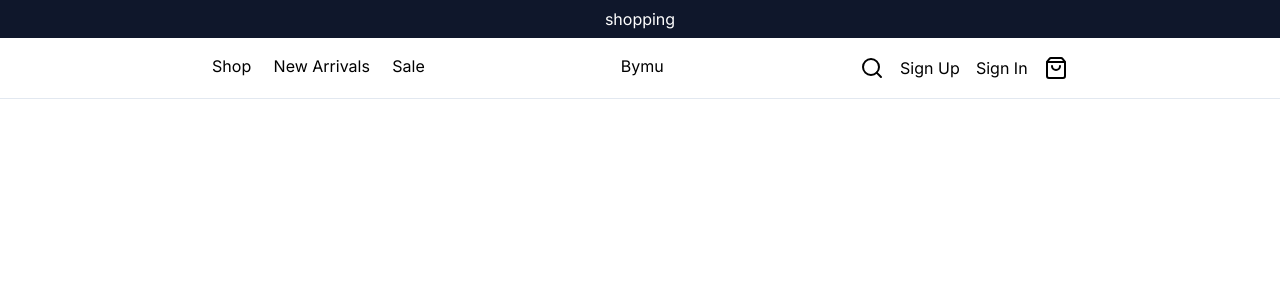
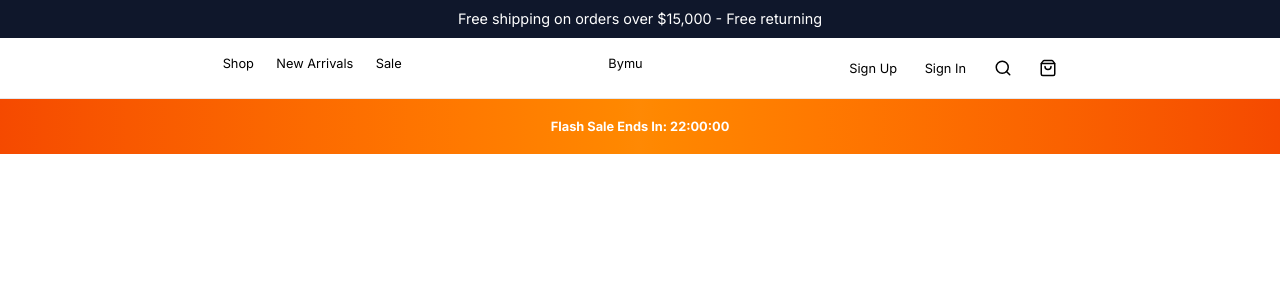
Before and after one commit to GuillermoTD/bymu-frontend, a Next.js app: page / in a window 1280 px wide. Shown: the top 300 px of the page. Built offline with nearby package versions, Linux system fonts and the light colour scheme.

Commit message:
Se termina de crear el header

```diff
--- a/app/components/header/Header.tsx
+++ b/app/components/header/Header.tsx
@@ -4,7 +4,9 @@ import './HeaderStyles.css'
 const Header = ()=>{
     return(
         <div className="Header">
-            <div className="Header_Announce paddingGeneral">shopping</div>
+            <div className="Header_Announce1 paddingGeneral">
+                Free shipping on orders over $15,000 - Free returning
+            </div>
             <div className="Header_Navbar paddingGeneral">
                 <div className="Header_Navbar__Links">
                     <a href="#">Shop</a>
@@ -14,13 +16,16 @@ const Header = ()=>{
                 <div className="Header_Navbar__Logo text-bold">Bymu</div>
 
                 <div className="Header_Navbar__Options">
-                    <Search className='cursor-pointer'/>
                     <a href="#">Sign Up</a>
                     <a href="#">Sign In</a>
+                    <Search size={18} className='cursor-pointer'/>
                     <div className="badge cursor-pointer">
-                        <ShoppingBag />
+                    <ShoppingBag size={18} className='cursor-pointer'/>
                     </div>
                 </div>
+            </div>
+            <div className="Header_Announce2 paddingGeneral">
+                Flash Sale Ends In: 22:00:00
             </div>
         </div>
     )
--- a/app/components/header/HeaderStyles.css
+++ b/app/components/header/HeaderStyles.css
@@ -1,10 +1,14 @@
 @import "tailwindcss";
 
 .Header{
-    @apply flex flex-col items-center w-full justify-center;
+    @apply flex flex-col items-center w-full justify-center text-[0.8rem];
 
-    .Header_Announce{
-        @apply bg-slate-900 w-full text-white h-[2.4rem] flex items-center justify-center;
+    svg{
+        @apply text-[0.5rem] ;
+    }
+    .Header_Announce1{
+        @apply bg-slate-900 w-full text-white h-[2.4rem] flex
+                items-center justify-center text-[0.9rem];
     }
 
     .Header_Navbar{
@@ -18,4 +22,9 @@
             @apply flex w-[13rem] justify-between items-center;
         }
     }
+
+    .Header_Announce2{
+        @apply w-full h-[3.4rem] flex items-center bg-orange-600 text-white
+                font-bold justify-center bg-gradient-to-r from-orange-600 via-orange-400 to-orange-600 h-64 w-full;
+    }
 }
```
